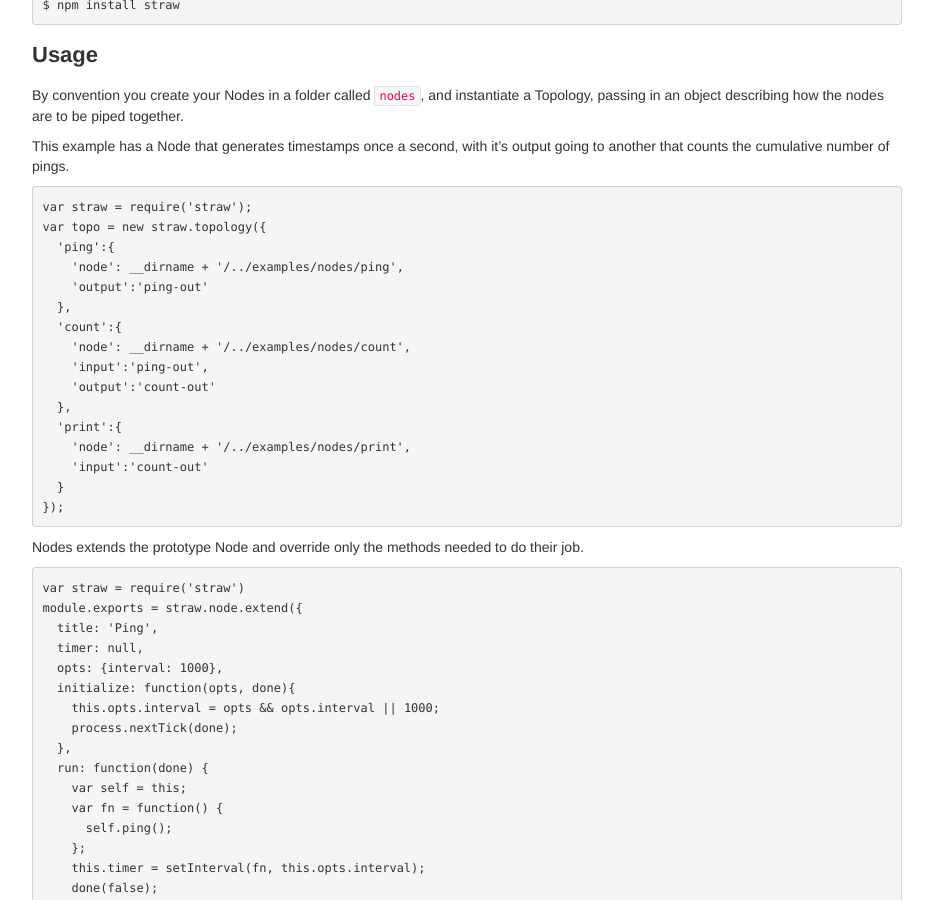
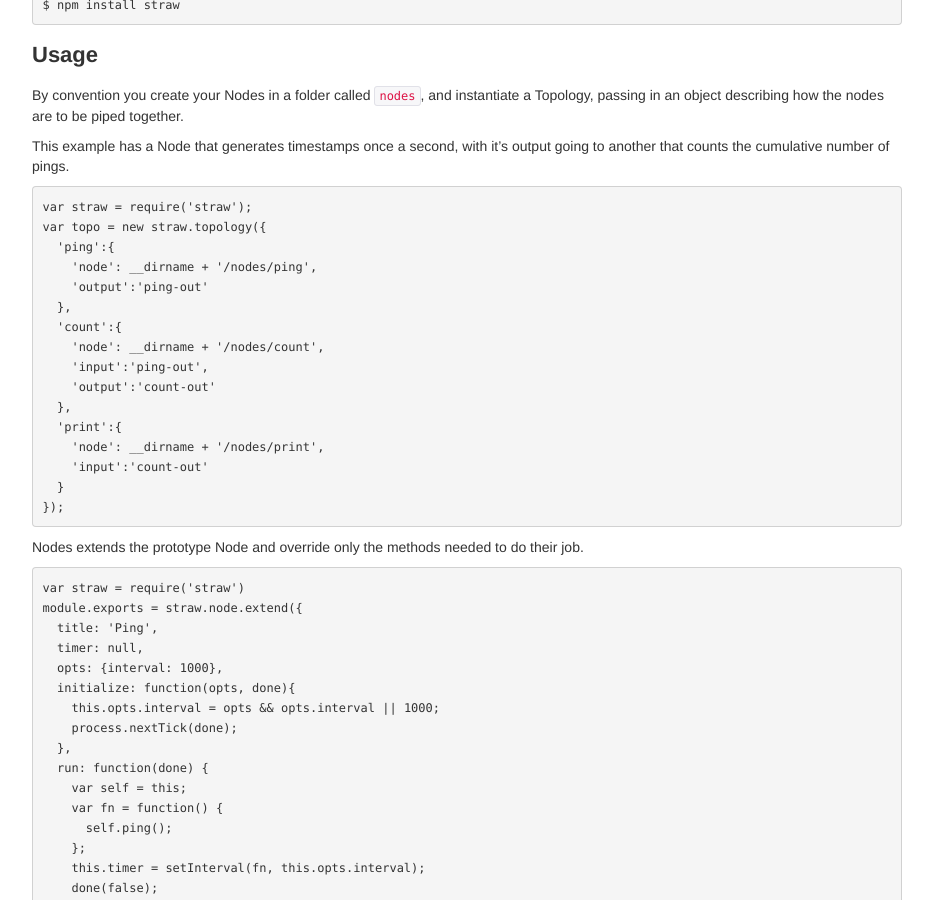
Before and after one commit to simonswain/straw, a Jekyll site: the page built from index.md, in a window 1280 px wide and 900 px high, scrolled down 635 px. Shown: the whole window, without its empty margins (23-956 px from the left). Built offline with Jekyll 4.4.1, drawn with Linux system fonts in a browser that asks for light colours; nearby versions of some CDN libraries; Markdown is read by kramdown in place of the engine named in the settings.

Commit message:
Tweak paths

```diff
--- a/index.md
+++ b/index.md
@@ -59,16 +59,16 @@
 var straw = require('straw');
 var topo = new straw.topology({
   'ping':{
-    'node': __dirname + '/../examples/nodes/ping',
+    'node': __dirname + '/nodes/ping',
     'output':'ping-out'
   },
   'count':{
-    'node': __dirname + '/../examples/nodes/count',
+    'node': __dirname + '/nodes/count',
     'input':'ping-out',
     'output':'count-out'
   },
   'print':{
-    'node': __dirname + '/../examples/nodes/print',
+    'node': __dirname + '/nodes/print',
     'input':'count-out'
   }
 });
```
